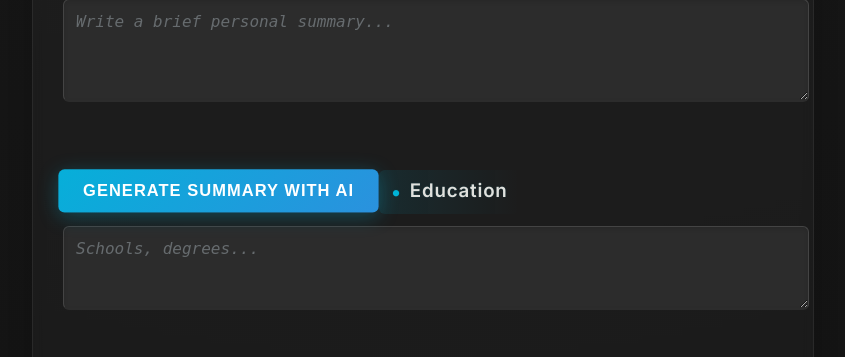
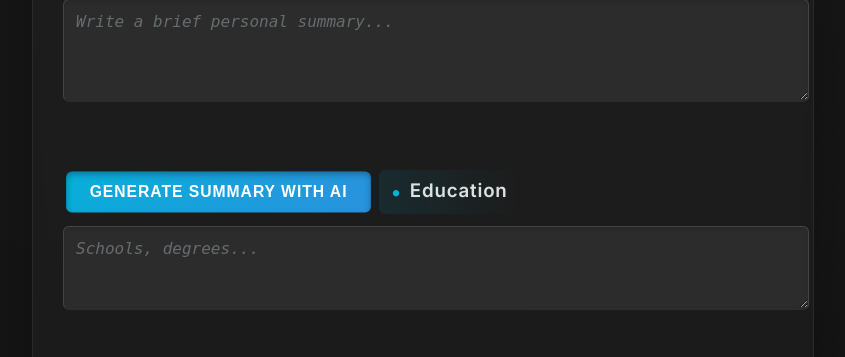
Before and after one commit to jamesr150/resume-builder, a Flask app: page / in a window 1280 px wide, while the restyled element is pressed. Shown: the part 1135-1492 px from the top of the page, without its empty margins (217-1062 px from the left). Run offline with Flask 3, Linux system fonts and the light colour scheme.

Commit message:
smooth button shadow inset on click

```diff
--- a/static/style.css
+++ b/static/style.css
@@ -479,3 +479,7 @@ label + input,
 label + textarea {
   margin-top: 6px;
 }
+.btn:active {
+  box-shadow: inset 0 3px 6px rgba(0, 0, 0, 0.3);
+  transform: scale(0.98);
+}
```
